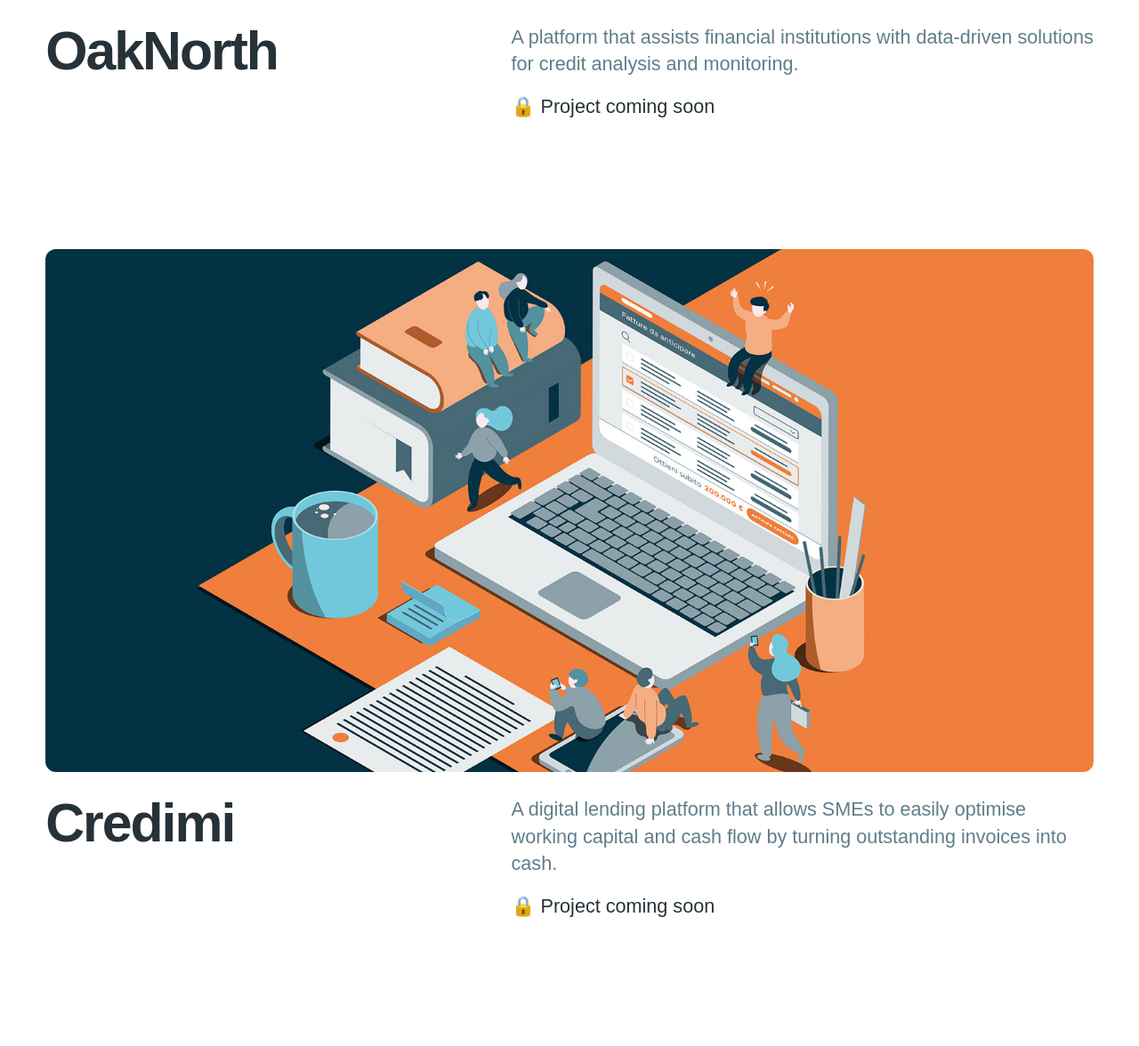
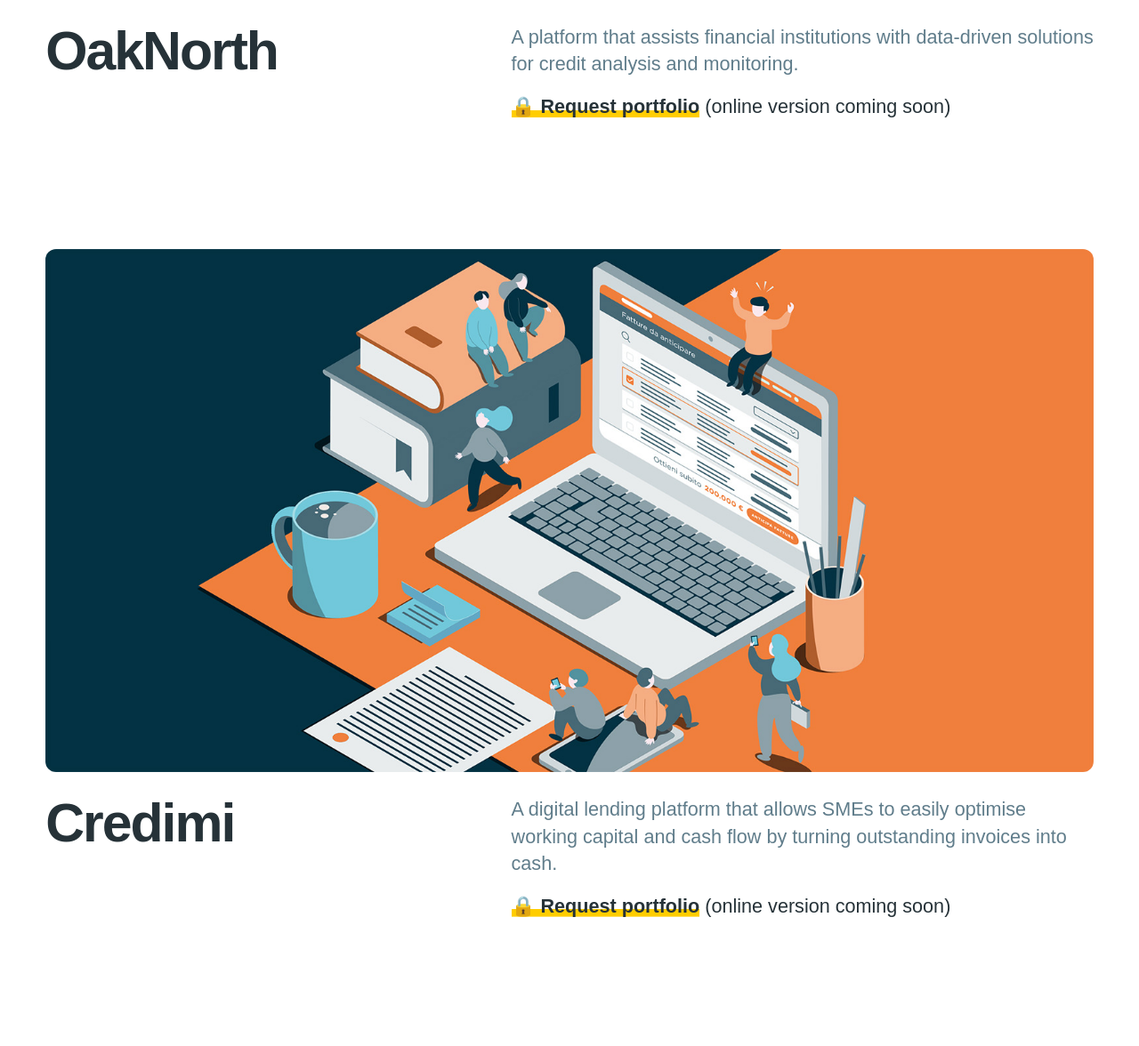
Before and after one commit to gershomcharig/my-portfolio, a plain HTML site: page index.html in a window 1280 px wide. Shown: the part 1306-2482 px from the top of the page at 89% size. Drawn offline with nearby package versions, Linux system fonts and the light colour scheme; a web font is replaced by a local one.

Commit message:
Added links to request portfolio

```diff
--- a/index.html
+++ b/index.html
@@ -78,7 +78,7 @@
           </figure>
           <h2 class="project__title">OakNorth</h2>
           <p class="project__description">A platform that assists financial institutions with data-driven solutions for credit analysis and monitoring.</p>
-          <p class="project__link">🔒 Project coming soon</p>
+          <p class="project__link"><a href="#mailgo" data-address="hello" data-domain="gershomcharig.com" title="Send me an e-mail">🔒 Request portfolio</a> (online version coming soon)</p>
         </article>
 
         <article class="project" data-aos="fade-up">
@@ -93,7 +93,7 @@
           </figure>
           <h2 class="project__title">Credimi</h2>
           <p class="project__description">A digital lending platform that allows SMEs to easily optimise working capital and cash flow by turning outstanding invoices into cash.</p>
-          <p class="project__link">🔒 Project coming soon</p>
+          <p class="project__link"><a href="#mailgo" data-address="hello" data-domain="gershomcharig.com" title="Send me an e-mail">🔒 Request portfolio</a> (online version coming soon)</p>
         </article>
 
         <article class="project" data-aos="fade-up">
```
